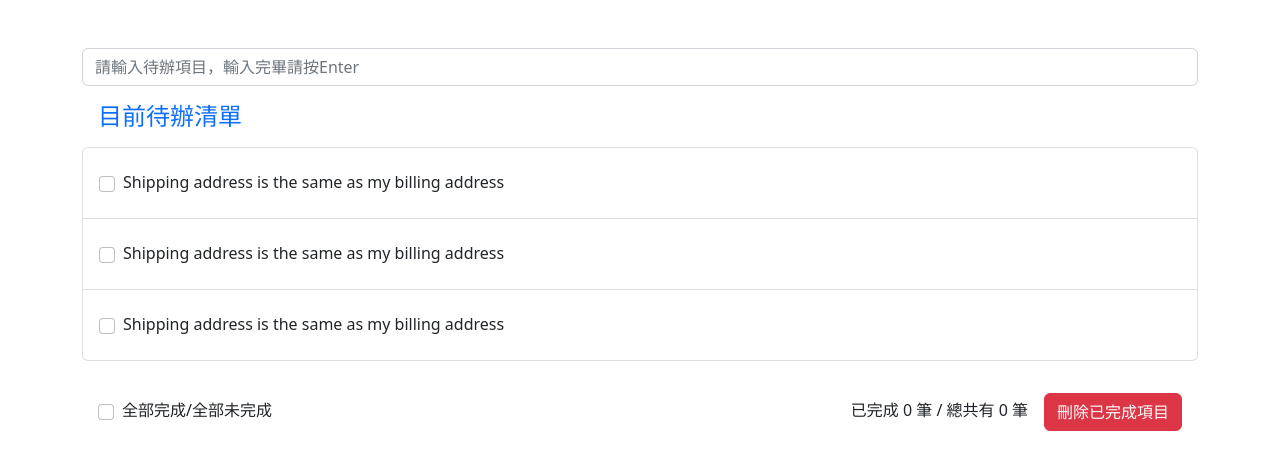
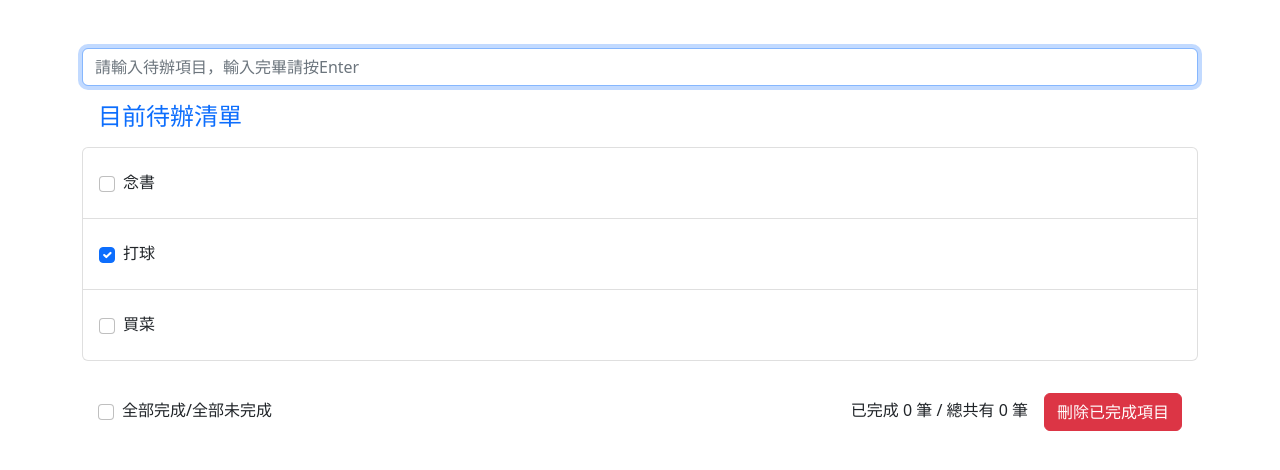
Before and after one commit to marcoyan0814/vue2-todolist, a Vue app: page / in a window 1280 px wide. Shown: the top 470 px of the page. Built offline with nearby package versions, Linux system fonts and the light colour scheme.

Commit message:
feat: 增加新增項目功能

```diff
--- a/src/App.vue
+++ b/src/App.vue
@@ -1,66 +1,54 @@
 <template>
   <div class="container">
     <div class="mt-5">
-      <div class="col-12">
-        <input type="text" class="form-control" placeholder="請輸入待辦項目，輸入完畢請按Enter" required="true">
-      </div>
-      <h4 class="m-3">
-        <span class="text-primary">目前待辦清單</span>
-      </h4>
-      <ul class="list-group mb-3">
-        <li class="p-3 list-group-item d-flex justify-content-between lh-sm">
-          <div class="form-check pt-2 pb-2">
-            <input type="checkbox" class="form-check-input" id="same-address">
-            <label class="form-check-label" for="same-address">Shipping address is the same as my billing
-              address</label>
-          </div>
-          <div class="float-right"><button class="btn btn-danger hide">刪除項目</button></div>
-        </li>
-        <li class="p-3 list-group-item d-flex justify-content-between lh-sm">
-          <div class="form-check pt-2 pb-2">
-            <input type="checkbox" class="form-check-input" id="same-address">
-            <label class="form-check-label" for="same-address">Shipping address is the same as my billing
-              address</label>
-          </div>
-          <div class="float-right"><button class="btn btn-danger hide">刪除項目</button></div>
-        </li>
-        <li class="p-3 list-group-item d-flex justify-content-between lh-sm">
-          <div class="form-check pt-2 pb-2">
-            <input type="checkbox" class="form-check-input" id="same-address">
-            <label class="form-check-label" for="same-address">Shipping address is the same as my billing
-              address</label>
-          </div>
-          <div class="float-right"><button class="btn btn-danger hide">刪除項目</button></div>
-        </li>
-      </ul>
-
-      <div class="p-3 list-group-item d-flex justify-content-between lh-sm">
-        <div class="float-left form-check my-auto">
-          <label>
-            <input type="checkbox" class="form-check-input"> 全部完成/全部未完成
-          </label>
-        </div>
-        <div class="float-right">
-          <span class="mx-3"> 已完成 0 筆 / 總共有 0 筆</span>
-          <button type="button" class="btn btn-danger">刪除已完成項目</button>
-        </div>
-      </div>
+      <TodoHeader :addItem="addItem"/>
+      <TodoLists :todos="todos"/>
+      <TodoFooter/>
     </div>
   </div>
 </template>
 
 <script>
+  // 載入 components
+  import TodoHeader from './components/TodoHeader'
+  import TodoFooter from './components/TodoFooter'
+  import TodoLists from './components/TodoLists'
+  // 載入nanoid
+  import { nanoid } from "nanoid"
+
   export default {
     name: "App",
+    components: {
+      TodoHeader,
+      TodoLists,
+      TodoFooter
+    },
+    data() {
+      return {
+        'todos':[
+          {id: nanoid(), title: "念書", done: false},
+          {id: nanoid(), title: "打球", done: true},
+          {id: nanoid(), title: "買菜", done: false},
+        ]
+      }
+    },
+    methods: {
+      //新增項目
+      addItem(value){
+        const item = {
+          id: nanoid(),
+          title: value,
+          done: false
+        }
+        this.todos.unshift(item)
+      }
+    },
+    mounted(){
+      console.log(this.todos)
+    }
   };
 </script>
 
 <style>
-  button.hide {
-    display: none;
-  }
 
-  li:hover .btn {
-    display: block;
-  }
 </style>
--- a/src/components/HelloWorld.vue
+++ /dev/null
@@ -1,58 +0,0 @@
-<template>
-  <div class="hello">
-    <h1>{{ msg }}</h1>
-    <p>
-      For a guide and recipes on how to configure / customize this project,<br>
-      check out the
-      <a href="https://cli.vuejs.org" target="_blank" rel="noopener">vue-cli documentation</a>.
-    </p>
-    <h3>Installed CLI Plugins</h3>
-    <ul>
-      <li><a href="https://github.com/vuejs/vue-cli/tree/dev/packages/%40vue/cli-plugin-babel" target="_blank" rel="noopener">babel</a></li>
-      <li><a href="https://github.com/vuejs/vue-cli/tree/dev/packages/%40vue/cli-plugin-eslint" target="_blank" rel="noopener">eslint</a></li>
-    </ul>
-    <h3>Essential Links</h3>
-    <ul>
-      <li><a href="https://vuejs.org" target="_blank" rel="noopener">Core Docs</a></li>
-      <li><a href="https://forum.vuejs.org" target="_blank" rel="noopener">Forum</a></li>
-      <li><a href="https://chat.vuejs.org" target="_blank" rel="noopener">Community Chat</a></li>
-      <li><a href="https://twitter.com/vuejs" target="_blank" rel="noopener">Twitter</a></li>
-      <li><a href="https://news.vuejs.org" target="_blank" rel="noopener">News</a></li>
-    </ul>
-    <h3>Ecosystem</h3>
-    <ul>
-      <li><a href="https://router.vuejs.org" target="_blank" rel="noopener">vue-router</a></li>
-      <li><a href="https://vuex.vuejs.org" target="_blank" rel="noopener">vuex</a></li>
-      <li><a href="https://github.com/vuejs/vue-devtools#vue-devtools" target="_blank" rel="noopener">vue-devtools</a></li>
-      <li><a href="https://vue-loader.vuejs.org" target="_blank" rel="noopener">vue-loader</a></li>
-      <li><a href="https://github.com/vuejs/awesome-vue" target="_blank" rel="noopener">awesome-vue</a></li>
-    </ul>
-  </div>
-</template>
-
-<script>
-export default {
-  name: 'HelloWorld',
-  props: {
-    msg: String
-  }
-}
-</script>
-
-<!-- Add "scoped" attribute to limit CSS to this component only -->
-<style scoped>
-h3 {
-  margin: 40px 0 0;
-}
-ul {
-  list-style-type: none;
-  padding: 0;
-}
-li {
-  display: inline-block;
-  margin: 0 10px;
-}
-a {
-  color: #42b983;
-}
-</style>
--- /dev/null
+++ b/src/components/TodoFooter.vue
@@ -0,0 +1,23 @@
+<template>
+    <div class="p-3 list-group-item d-flex justify-content-between lh-sm">
+        <div class="float-left form-check my-auto">
+            <label>
+                <input type="checkbox" class="form-check-input"> 全部完成/全部未完成
+            </label>
+        </div>
+        <div class="float-right">
+            <span class="mx-3"> 已完成 0 筆 / 總共有 0 筆</span>
+            <button type="button" class="btn btn-danger">刪除已完成項目</button>
+        </div>
+    </div>
+</template>
+
+<script>
+    export default {
+        name: 'TodoFooter',
+    }
+</script>
+
+<style scoped>
+
+</style>
--- /dev/null
+++ b/src/components/TodoHeader.vue
@@ -0,0 +1,33 @@
+<template>
+    <div class="col-12">
+        <input
+            type="text"
+            class="form-control"
+            placeholder="請輸入待辦項目，輸入完畢請按Enter"
+            @keyup.enter="add"
+            autofocus
+        >
+    </div>
+</template>
+
+<script>
+    export default {
+        name: 'TodoHeader',
+        methods: {
+            add(e){
+                //若為空不處理
+                if(e.target.value=="") return
+                //新增項目
+                this.addItem(e.target.value)
+                //清空輸入欄
+                e.target.value = ""
+                e.target.autofocus
+            }
+        },
+        props:['addItem']
+    }
+</script>
+
+<style scoped>
+
+</style>
--- /dev/null
+++ b/src/components/TodoItem.vue
@@ -0,0 +1,28 @@
+<template>
+    <li class="p-3 list-group-item d-flex justify-content-between lh-sm">
+        <div class="form-check pt-2 pb-2">
+            <label class="form-check-label">
+                <input type="checkbox" class="form-check-input" :checked="todo.done">
+                {{todo.title}}
+            </label>
+        </div>
+        <div class="float-right"><button class="btn btn-danger hide">刪除項目</button></div>
+    </li>
+</template>
+
+<script>
+    export default {
+        name: 'TodoItem',
+        props: ['todo']
+    }
+</script>
+
+<style scoped>
+    button.hide {
+        display: none;
+    }
+
+    li:hover .btn {
+        display: block;
+    }
+</style>
--- /dev/null
+++ b/src/components/TodoLists.vue
@@ -0,0 +1,26 @@
+<template>
+    <div>
+        <h4 class="m-3">
+            <span class="text-primary">目前待辦清單</span>
+        </h4>
+        <ul class="list-group mb-3">
+            <TodoItem v-for="todo in todos" :key="todo.id" :todo="todo"/>
+        </ul>
+    </div>
+</template>
+
+<script>
+    //引入 components
+    import TodoItem from './TodoItem'
+    export default {
+        name: 'TodoLists',
+        components: {
+            TodoItem
+        },
+        props: ['todos']
+    }
+</script>
+
+<style scoped>
+
+</style>
```
